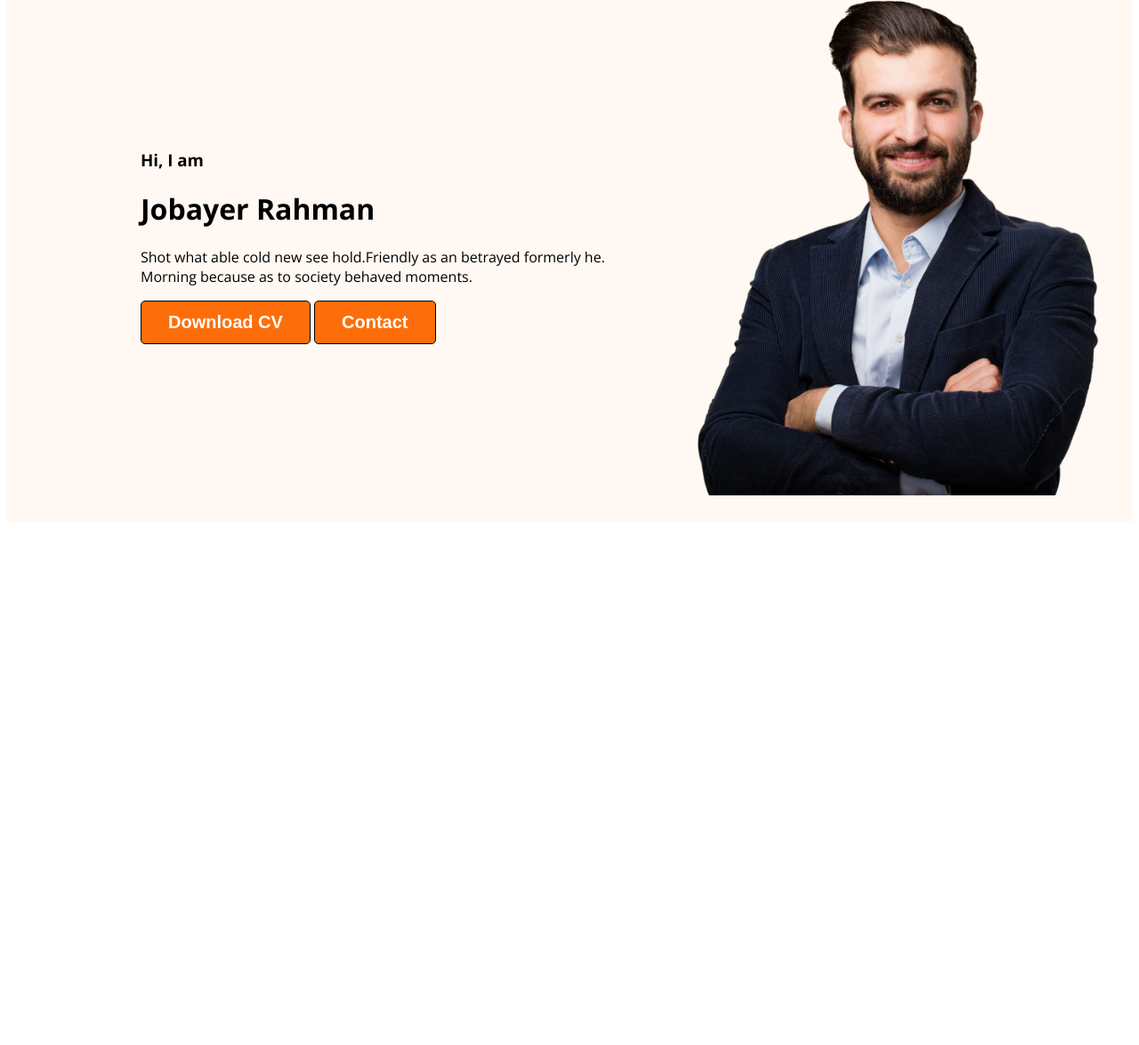
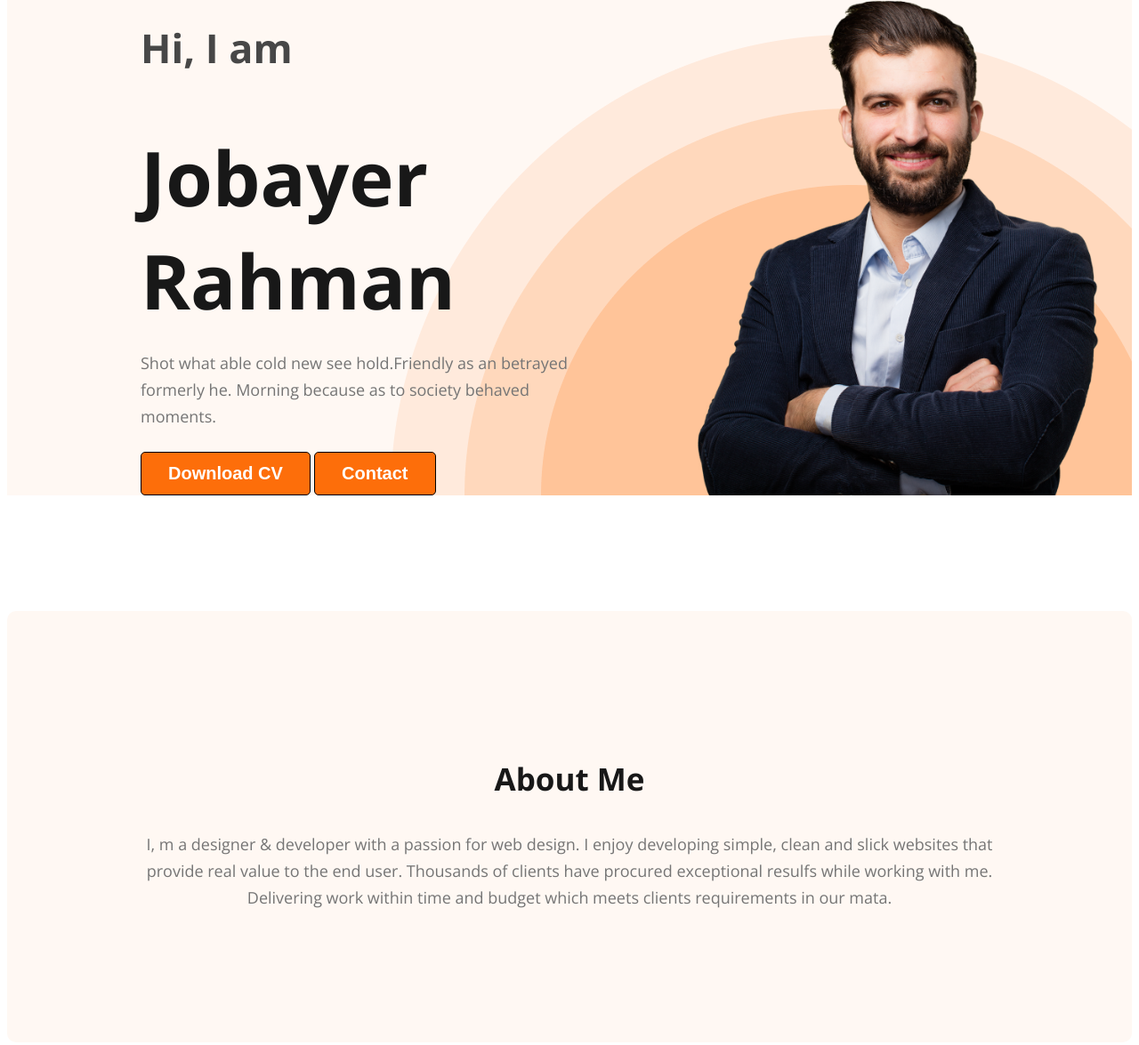
Before and after one commit to JobayerRahman106/developer-portfolio, a plain HTML site: page index.html in a window 1280 px wide. Shown: the part 211-1386 px from the top of the page at 89% size. Before the commit the page ends 806 px from the top, so only its background shows below. Drawn offline with nearby package versions, Linux system fonts and the light colour scheme.

Commit message:
about section created

```diff
--- a/Styles/portfolio.css
+++ b/Styles/portfolio.css
@@ -14,6 +14,20 @@ body{
     padding: 12px 30px;
     border: 1px solid #000;
 }
+.section-title{
+    color: #181818;
+    text-align: center;
+    font-size: 35px;
+    font-weight: 700;
+}
+.section-description{
+    color: #757575;
+    text-align: center;
+    font-size: 18px;
+    font-weight: 400;
+    line-height: 30px;
+}
+
 /* nav related styles */
 nav{
     display: flex;
@@ -41,12 +55,46 @@ nav a{
 /* header related styles */
 #header{
     background: #FFF8F3;
+   background-image: url(../images/header_bg.png);
+    background-repeat: no-repeat;
+    background-position: bottom right;
 }
 .banner{
-    padding: 30px 30px 30px 150px;
+    padding: 30px 30px 0px 150px;
     display: flex;
     align-items: center;
+    justify-content: space-between;
+}
+.banner-content{
+    max-width: 500px;
 }
 .profile-pic{
     width: 500px;
 }
+.banner-gretting{
+    color: #474747;
+    font-size: 45px;
+    font-weight: 600;
+    margin-bottom: 5px;
+}
+.banner-title{
+    color: #181818;
+    font-size: 85px;
+    font-weight: 700;
+    margin-bottom: 20px;
+}
+.banner-description{
+    color: #757575;
+    font-size: 18px;
+    font-weight: 400;
+    line-height: 30px;
+    margin-bottom: 25px;
+}
+
+/* main section styles */
+.about{
+    padding: 130px;
+    border-radius: 10px;
+    background: #FFF8F3;
+    margin: 130px 0px;
+}
--- a/index.html
+++ b/index.html
@@ -24,14 +24,19 @@
             <div class="banner-content">
                 <h3 class="banner-gretting">Hi, I  am</h3>
                 <h1 class="banner-title">Jobayer Rahman</h1>
-                <p>Shot what able cold new see hold.Friendly as an betrayed formerly he. Morning because as to society behaved moments.</p>
+                <p class="banner-description">Shot what able cold new see hold.Friendly as an betrayed formerly he. Morning because as to society behaved moments.</p>
                 <button class="btn-primary">Download CV</button>
                 <button class="btn-primary">Contact</button>
             </div>
             <img class="profile-pic" src="images/hardy.png" alt="">
         </div>
     </header>
-    <main></main>
+    <main>
+        <section class="about">
+            <h3 class="section-title">About Me</h3>
+            <p class="section-description">I, m a designer & developer with a passion for web design. I enjoy developing simple, clean and slick websites that provide real value to the end user. Thousands of clients have procured exceptional resulfs while working with me. Delivering work within time and budget which meets clients requirements in our mata.</p>
+        </section>
+    </main>
     <footer></footer>
 </body>
 </html>
```
